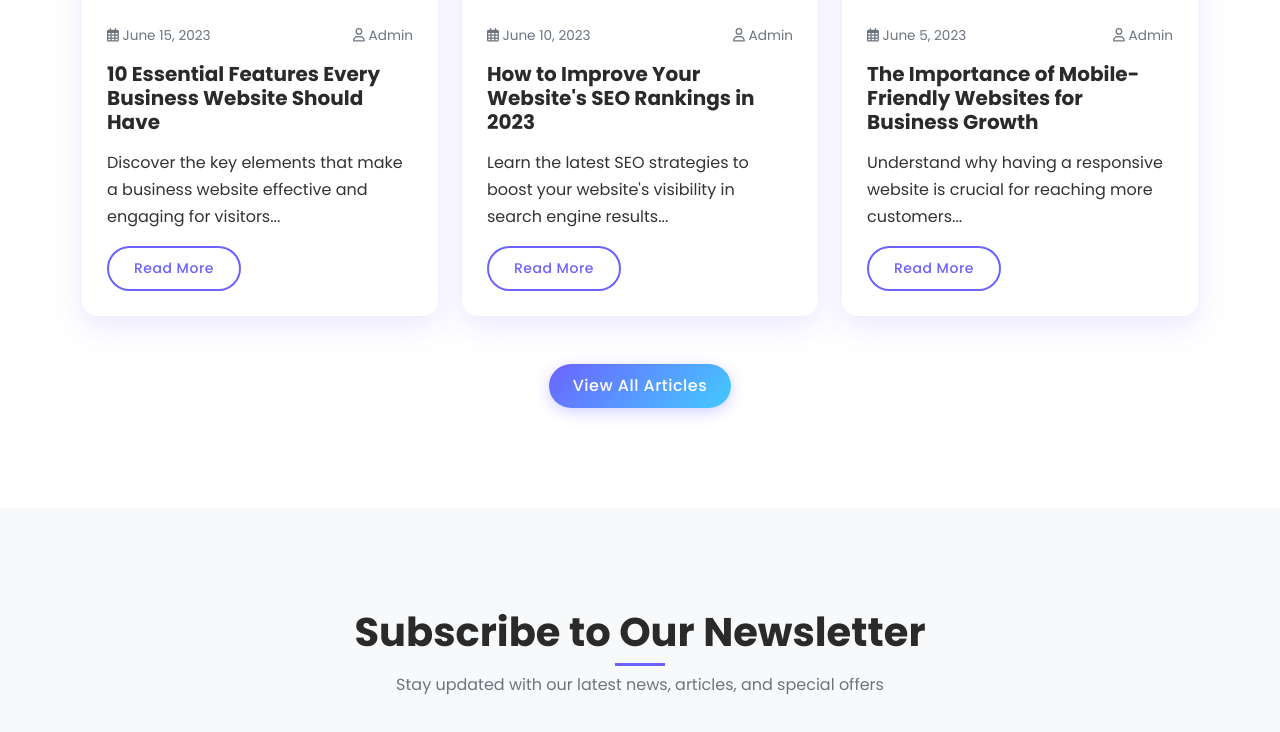
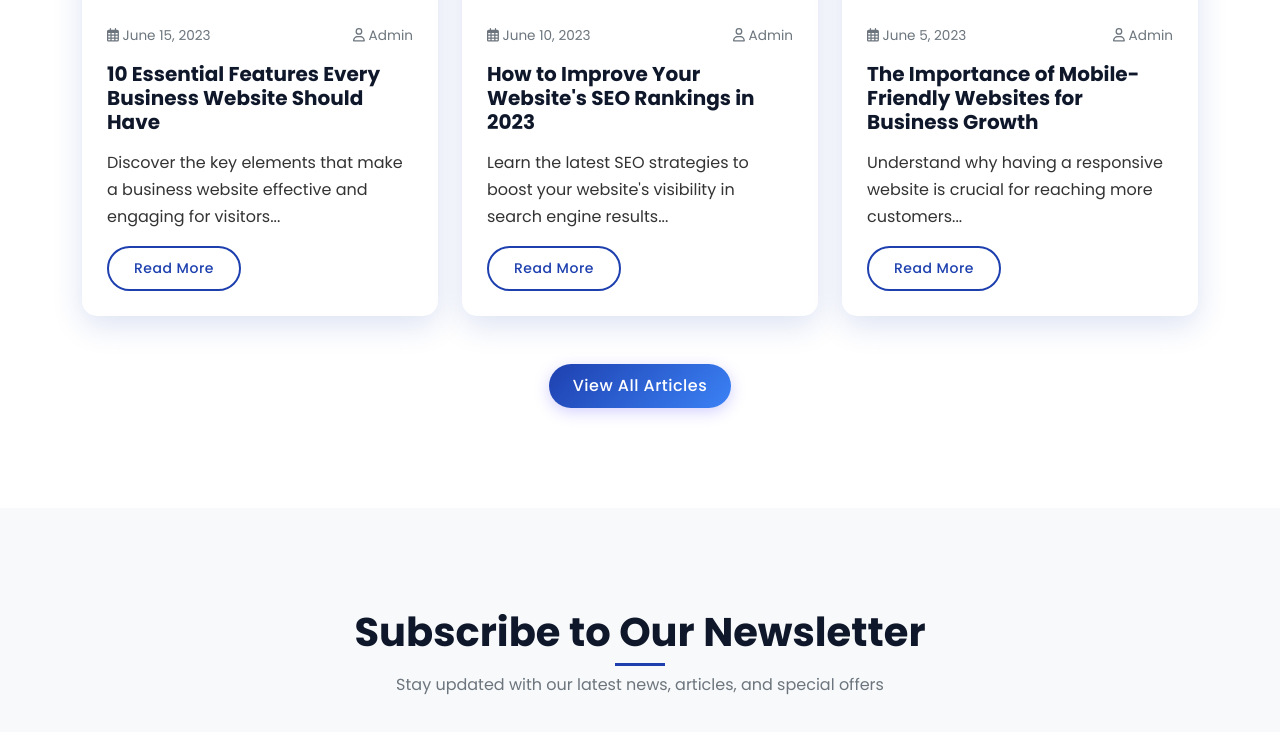
Before and after one commit to ankit-kumar-guptaa/MeriWebsite, a PHP site: page / in a window 1280 px wide. Shown: the part 5768-6500 px from the top of the page. Run offline with PHP 8.4, Linux system fonts and the light colour scheme.

Commit message:
style(css): update color scheme for improved visual consistency
The color scheme has been updated to align with the new design guidelines, ensuring better visual consistency across the application. This includes changes to primary, secondary, and accent colors, as well as gradients and box shadows.

```diff
--- a/css/style.css
+++ b/css/style.css
@@ -1,15 +1,15 @@
 /* Main Color Scheme */
 :root {
-  --primary-color: #6C63FF;
-  --secondary-color: #FF6584;
-  --accent-color: #43CBFF;
-  --dark-color: #2A2A2A;
-  --light-color: #F8F9FA;
-  --gradient-primary: linear-gradient(135deg, #6C63FF 0%, #43CBFF 100%);
-  --gradient-secondary: linear-gradient(135deg, #FF6584 0%, #FF8E53 100%);
-  --box-shadow: 0 10px 30px rgba(108, 99, 255, 0.15);
-  --transition: all 0.3s ease;
-}
+    --primary-color: #1E40AF;
+    --secondary-color: #F59E0B;
+    --accent-color: #0284C7;
+    --dark-color: #0F172A;
+    --light-color: #F9FAFB;
+    --gradient-primary: linear-gradient(135deg, #1E40AF 0%, #3B82F6 100%);
+    --gradient-secondary: linear-gradient(135deg, #F59E0B 0%, #FBBF24 100%);
+    --box-shadow: 0 10px 30px rgba(30, 64, 175, 0.15);
+    --transition: all 0.3s ease;
+  }
 
 /* Global Styles */
 body {
```
